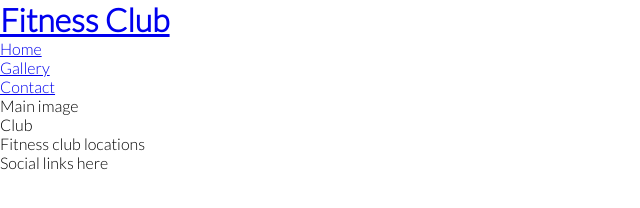
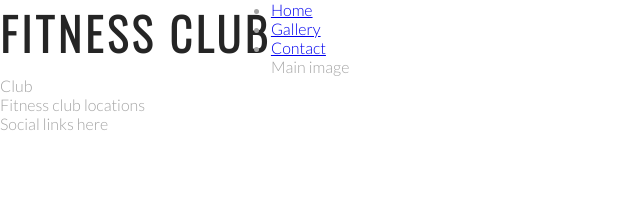
Before and after one commit to ciarangriffin93/Fitness-Club, a plain HTML site: page index.html in a window 1280 px wide. Shown: the whole page, without its empty margins (0-640 px from the left). Drawn offline with nearby package versions, Linux system fonts and the light colour scheme.

Commit message:
Add style for heading and logo

```diff
--- a/assets/css/style.css
+++ b/assets/css/style.css
@@ -9,4 +9,19 @@
 body {
     font-family: Lato, sans-serif;
     font-weight: 300;
+    color: #a3a3a3;
 }
+
+/* headings and logo */
+
+h1, h2 {
+    font-family: Oswald, sans-serif;
+    text-transform: uppercase;
+    letter-spacing: 4px;
+    color: #252525;
+}
+
+#logo {
+    float: left;
+    font-size: 280%;
+}
--- a/index.html
+++ b/index.html
@@ -13,7 +13,7 @@
 
     <header>
         <a href="index.html">
-            <h1>Fitness Club</h1>
+            <h1 id="logo">Fitness Club</h1>
         </a>
         <nav>
             <ul>
```
